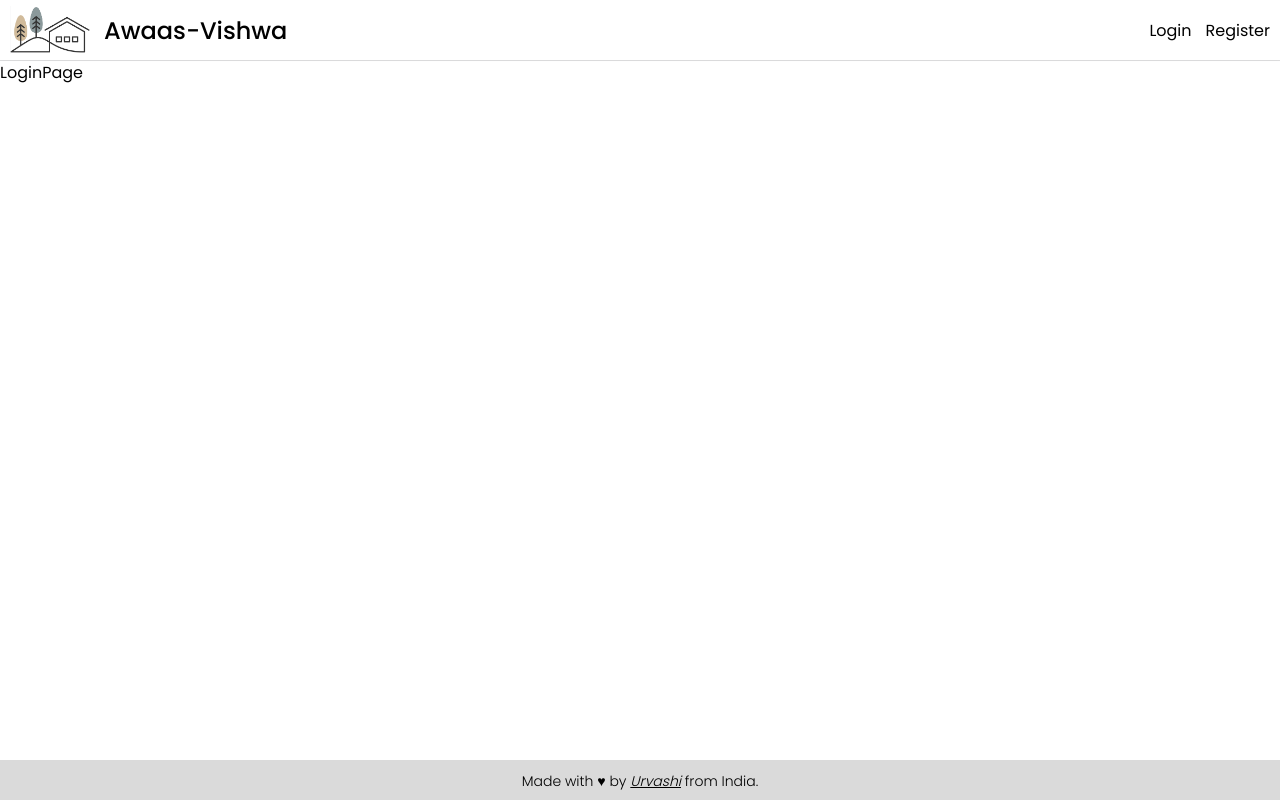
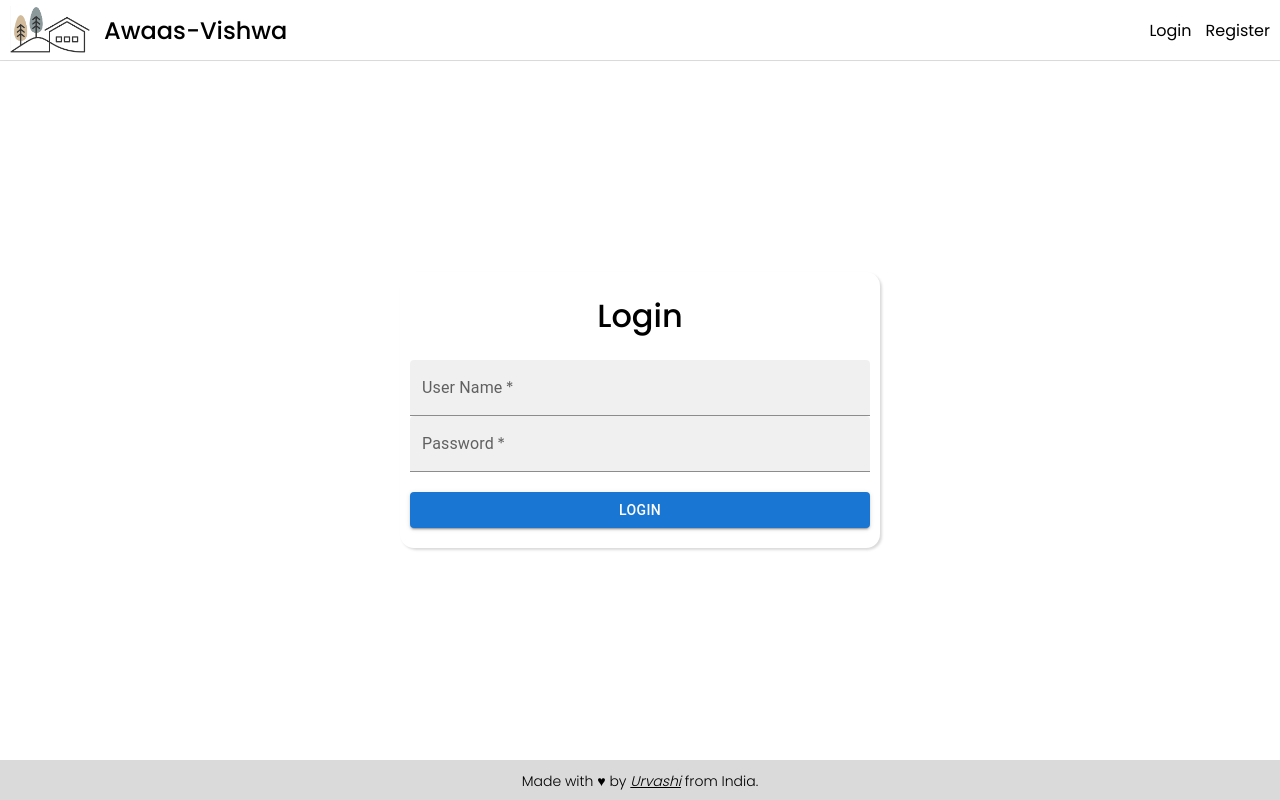
Before and after one commit to Urvashi021/Awaas-vishwa, a React (Vite) app: page /Login in a window 1280 px wide. Built offline with nearby package versions, Linux system fonts and the light colour scheme.

Commit message:
feat: User Login Page.

```diff
--- a/src/pages/LoginPage.jsx
+++ b/src/pages/LoginPage.jsx
@@ -1,11 +1,79 @@
-import React from 'react'
+import React from "react";
+import { TextField, Button } from "@mui/material";
+import alert from "../utility/alert";
+import { Navigate } from "react-router-dom";
 
 const LoginPage = () => {
+  const [redirect, setRedirect] = React.useState(false);
+  const username = React.useRef();
+  const password = React.useRef();
+
+  const handleSubmit = async (ev) => {
+    ev.preventDefault();
+
+    const usernameVal = username.current.value;
+    const passwordVal = password.current.value;
+
+    const response = await fetch(`${import.meta.env.VITE_BASE_URL}/api/v1/auth/login`, {
+      method: 'POST',
+      headers: {
+        'Content-Type': 'application/json'
+      },
+      body: JSON.stringify({
+        username: usernameVal,
+        password: passwordVal
+      }),
+      credentials: 'include',
+    })
+    const data = await response.json();
+    if (response.ok) {
+      alert(data.success, 'success')
+      setRedirect(true)
+    } else {
+      alert(data.error, 'error')
+    }
+  }
+
+  if (redirect) {
+    return <Navigate to={'/'} />
+  }
+
   return (
-    <div>
-      LoginPage
+    <div className="register-page">
+      <div className="register-container">
+        <div className="register-form">
+          <h1>Login</h1>
+          <form onSubmit={handleSubmit}>
+            <TextField
+              fullWidth
+              id="filled-basic"
+              label="User Name"
+              variant="filled"
+              inputRef={username}
+              required
+              autoComplete='true'
+            />
+            <TextField
+              fullWidth
+              id="filled-basic"
+              label="Password"
+              variant="filled"
+              type="password"
+              inputRef={password}
+              required
+              autoComplete='true'
+            />
+            <Button
+              variant="contained"
+              sx={{ marginTop: "20px", width: "100%" }}
+              type="submit"
+            >
+              Login
+            </Button>
+          </form>
+        </div>
+      </div>
     </div>
   )
 }
-
 export default LoginPage
```
